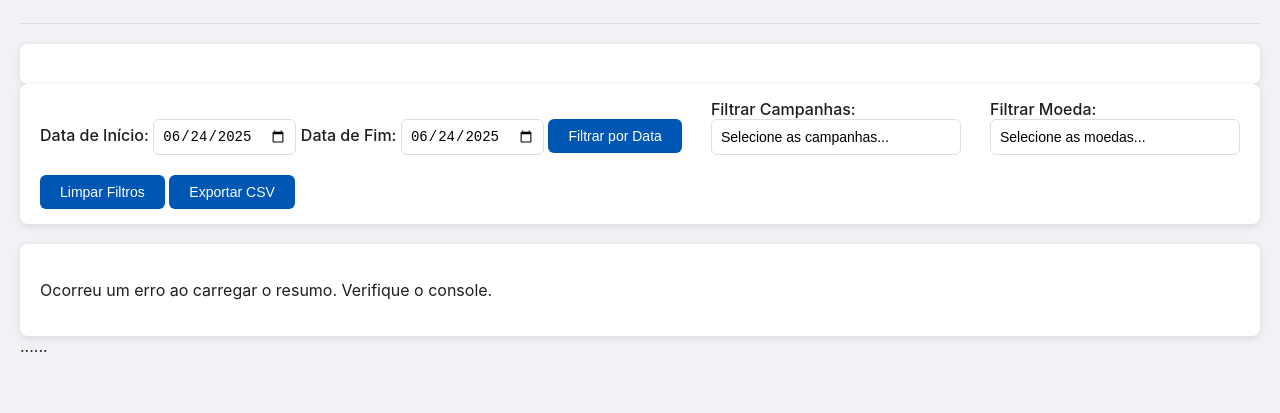
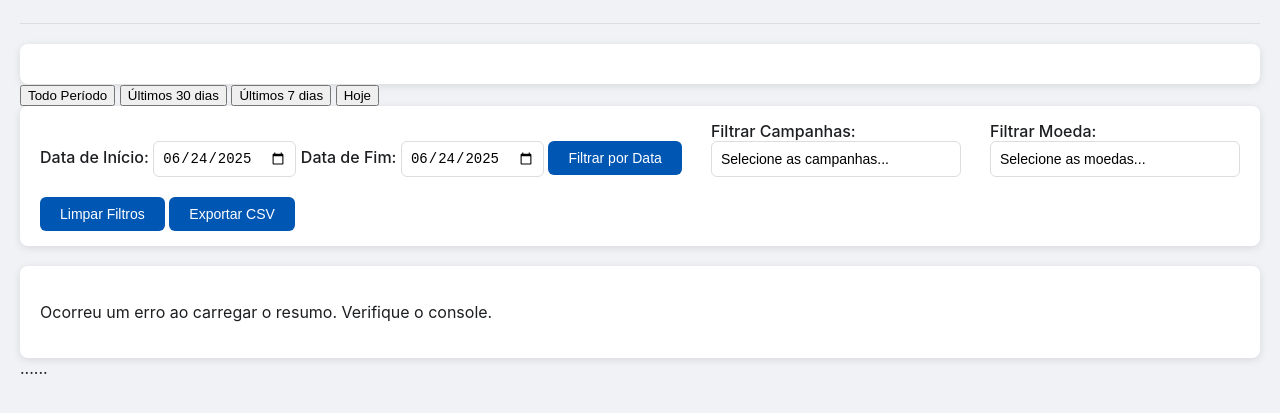
Before and after one commit to allmeidain/adsview, a website: page public/index.html in a window 1280 px wide. Shown: the part 107-520 px from the top of the page. Drawn offline with Linux system fonts and the light colour scheme; no server answers.

Commit message:
feat: Add quick filter buttons for improved data filtering options

```diff
--- a/public/index.html
+++ b/public/index.html
@@ -18,6 +18,16 @@
         <div id="warning-container"></div>
 
         <div id="header-metrics"></div>
+
+        <div id="filtro-rapido-container">
+    <div class="filtro-rapido-botoes">
+        <button class="btn-filtro-data" data-periodo="total">Todo Período</button>
+        <button class="btn-filtro-data" data-periodo="30dias">Últimos 30 dias</button>
+        <button class="btn-filtro-data" data-periodo="7dias">Últimos 7 dias</button>
+        <button class="btn-filtro-data ativo" data-periodo="hoje">Hoje</button>
+    </div>
+
+</div>
 
         <div class="filtro-container">
             <div>
```
